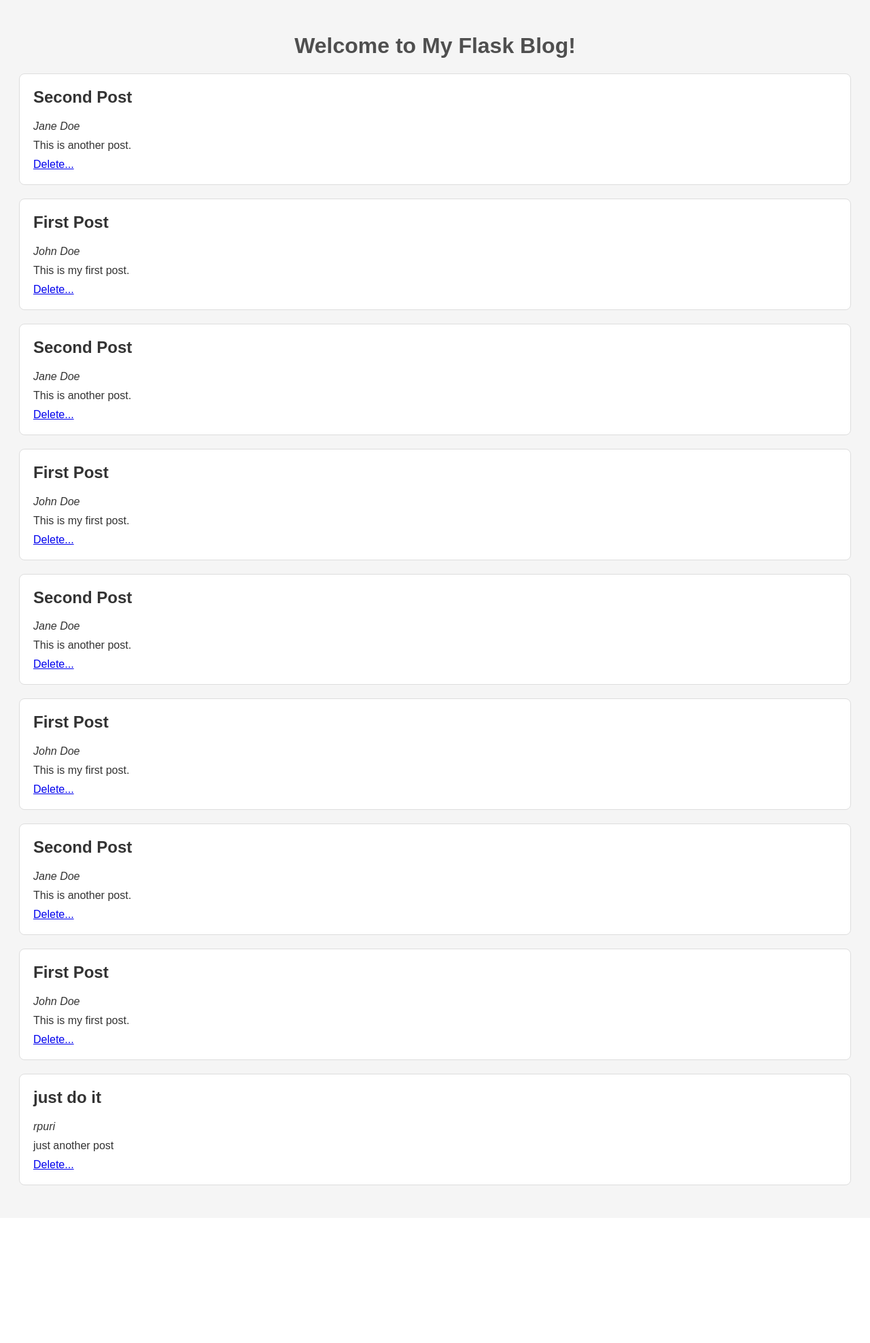
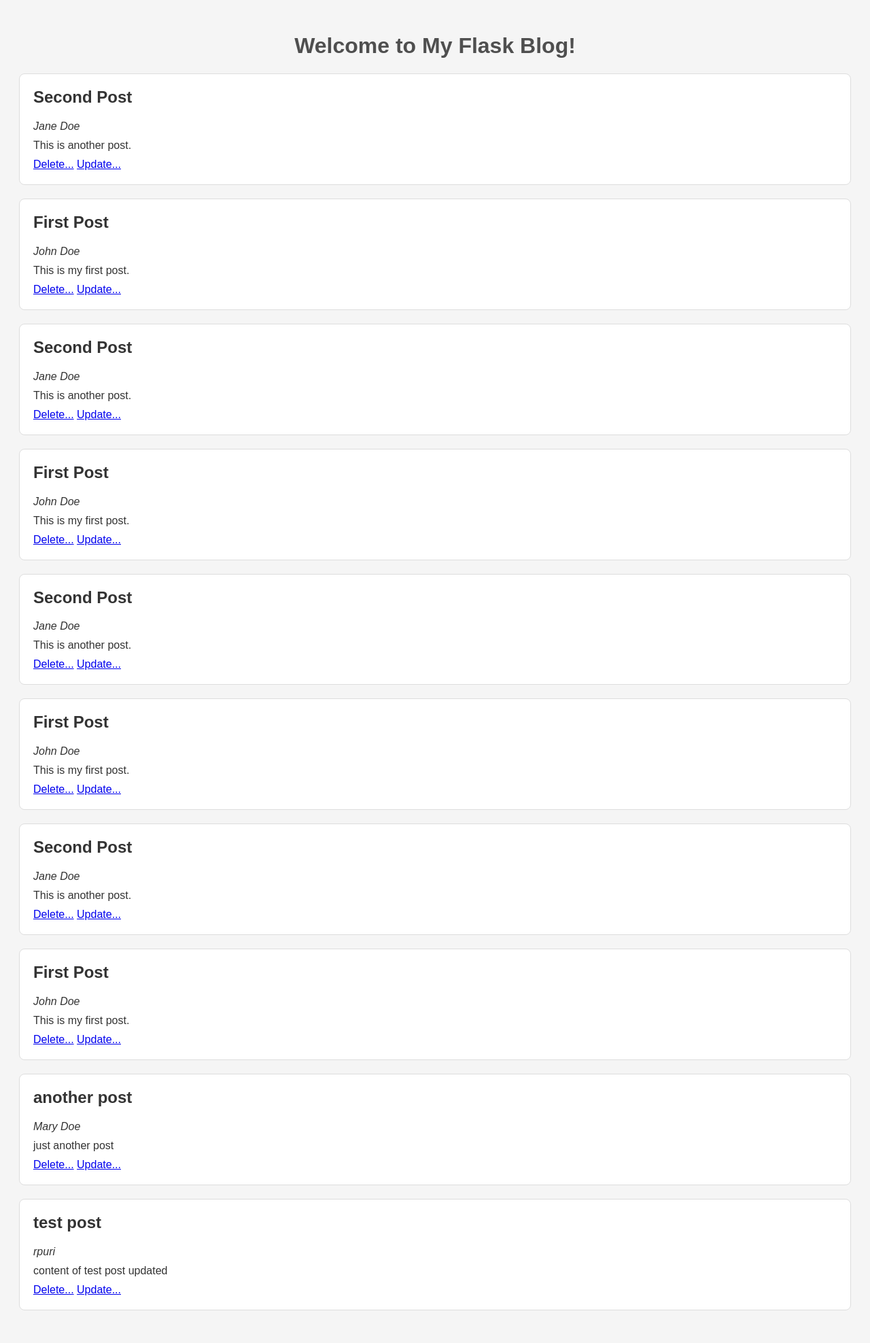
Before and after one commit to rpuri19/app_with_flask, a Flask app: page / in a window 1280 px wide. Shown: the whole page at 68% size. Before the commit the page ends 1743 px from the top, so only its background shows below. Run offline with Flask 3, Linux system fonts and the light colour scheme.

Commit message:
update function complete

```diff
--- a/app.py
+++ b/app.py
@@ -11,7 +11,9 @@ def load_blog_posts():
 
 def save_blog_post(blog_posts):
     with open("data/data.json", "w") as file:
-        return json.dump(blog_posts, file)
+        json.dump(blog_posts, file)
+    print("Posts saved:", blog_posts)  # Debugging line to show what is being saved
+
 
 @app.route('/')
 def index():
@@ -54,5 +56,48 @@ def delete(post_id):
     return redirect(url_for('index'))
 
 
+@app.route('/update/<int:post_id>', methods=['GET', 'POST'])
+def update(post_id):
+    # Load all blog posts
+    blog_posts = load_blog_posts()
+
+    # Find the post by its ID (directly in the update function)
+    post = None
+    for p in blog_posts:
+        if p['id'] == post_id:
+            post = p
+            break
+
+    # If the post is not found, return a 404 error
+    if post is None:
+        return "Post not found", 404
+
+    # Handle POST request (form submission)
+    if request.method == 'POST':
+        # Get updated values from the form
+        new_author = request.form['author']
+        new_title = request.form['title']
+        new_content = request.form['content']
+
+        # Debugging: Show the updated data before saving
+        print(f"Updating post {post_id}: author={new_author}, title={new_title}, content={new_content}")
+
+        # Update the post with the new values
+        post['author'] = new_author
+        post['title'] = new_title
+        post['content'] = new_content
+
+        # Save the updated blog posts list back to the file
+        save_blog_post(blog_posts)
+
+        # Debugging: Confirm save action
+        print("Post saved. Redirecting to home...")
+
+        return redirect(url_for('index'))
+
+    # Handle GET request (render the update form)
+    else:
+        return render_template('update.html', post=post)
+
 if __name__ == '__main__':
     app.run(host="0.0.0.0", port=5000, debug=True)
--- a/data/data.json
+++ b/data/data.json
@@ -1 +1 @@
-[{"id": 2, "author": "Jane Doe", "title": "Second Post", "content": "This is another post."}, {"id": 3, "author": "John Doe", "title": "First Post", "content": "This is my first post."}, {"id": 4, "author": "Jane Doe", "title": "Second Post", "content": "This is another post."}, {"id": 5, "author": "John Doe", "title": "First Post", "content": "This is my first post."}, {"id": 6, "author": "Jane Doe", "title": "Second Post", "content": "This is another post."}, {"id": 7, "author": "John Doe", "title": "First Post", "content": "This is my first post."}, {"id": 8, "author": "Jane Doe", "title": "Second Post", "content": "This is another post."}, {"id": 9, "author": "John Doe", "title": "First Post", "content": "This is my first post."}, {"id": 10, "author": "rpuri", "title": "just do it", "content": "just another post"}]
+[{"id": 2, "author": "Jane Doe", "title": "Second Post", "content": "This is another post."}, {"id": 3, "author": "John Doe", "title": "First Post", "content": "This is my first post."}, {"id": 4, "author": "Jane Doe", "title": "Second Post", "content": "This is another post."}, {"id": 5, "author": "John Doe", "title": "First Post", "content": "This is my first post."}, {"id": 6, "author": "Jane Doe", "title": "Second Post", "content": "This is another post."}, {"id": 7, "author": "John Doe", "title": "First Post", "content": "This is my first post."}, {"id": 8, "author": "Jane Doe", "title": "Second Post", "content": "This is another post."}, {"id": 9, "author": "John Doe", "title": "First Post", "content": "This is my first post."}, {"id": 11, "author": "Mary Doe", "title": "another post", "content": "just another post"}, {"id": 12, "author": "rpuri", "title": "test post", "content": "content of test post updated"}]
--- a/templates/index.html
+++ b/templates/index.html
@@ -14,6 +14,7 @@
             <p><em>{{ post.author }}</em></p>
             <p>{{ post.content }}</p>
             <a href = "{{ url_for ('delete', post_id = post.id) }}">Delete...</a>
+            <a href = "{{ url_for('update', post_id = post.id) }}">Update...</a>
         </div>
     {% endfor %}
 </body>
```
Also changed, not shown: templates/update.html (added, +25 -0 lines).
